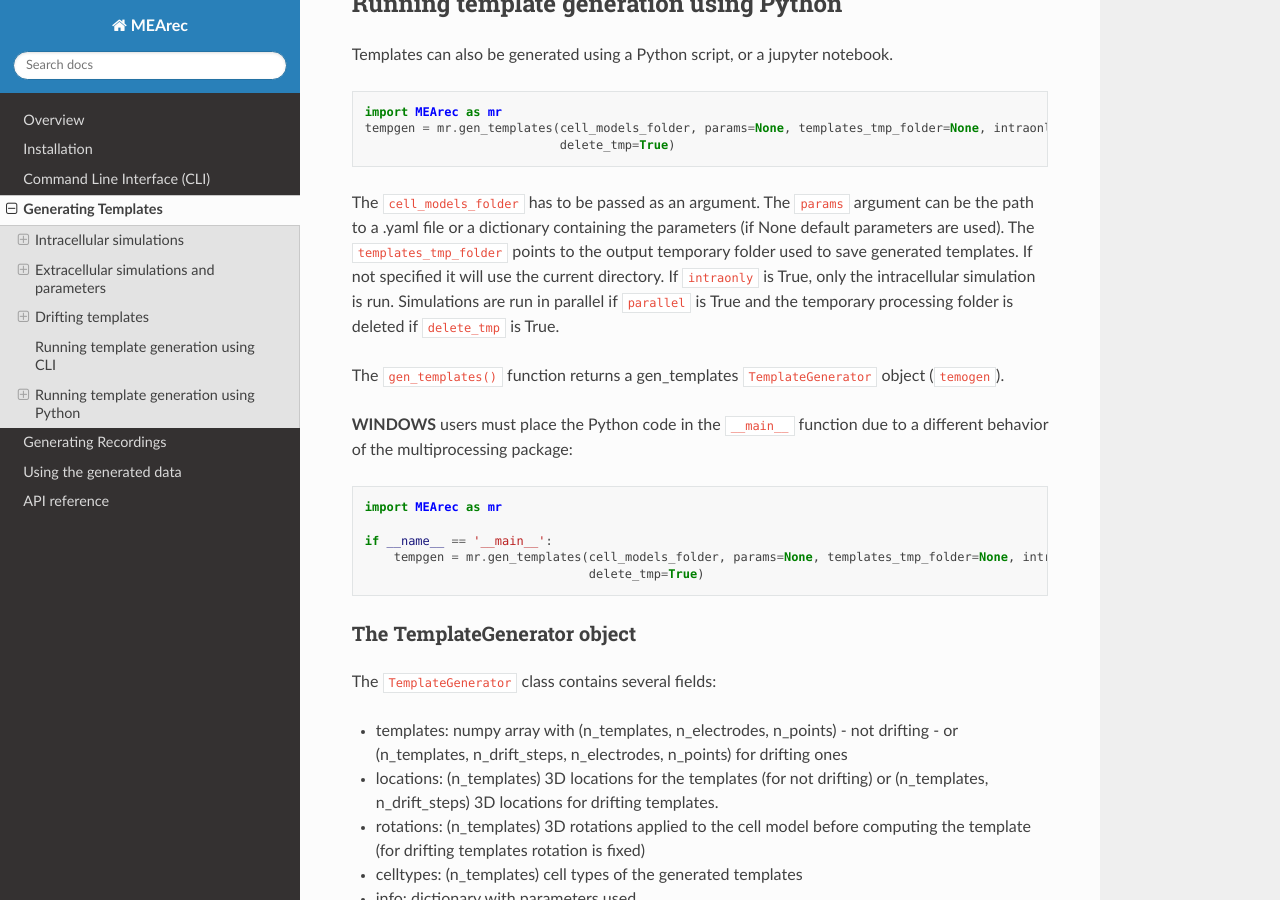
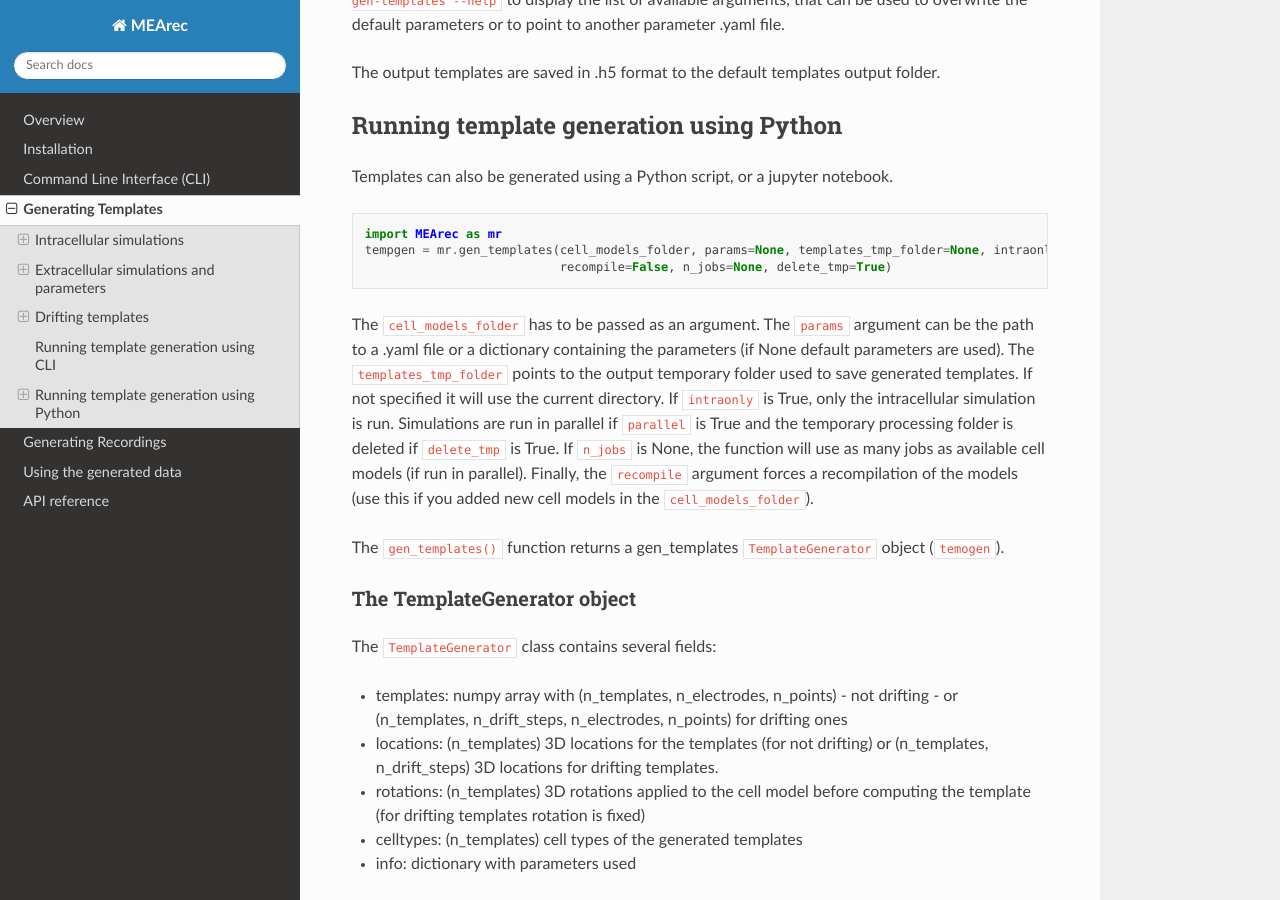
Before and after one commit to SpikeInterface/MEArec, a Sphinx documentation site: the page built from docs/generate_templates.rst, in a window 1280 px wide and 900 px high, scrolled down 2936 px. Built offline with Sphinx 7.4.7 and the Read the Docs theme 2.0.0, drawn with Linux system fonts in a browser that asks for light colours; some of the changed text lies outside the part shown.

Commit message:
Updated template generation section

```diff
--- a/docs/generate_templates.rst
+++ b/docs/generate_templates.rst
@@ -10,7 +10,12 @@
 The current version (1.0.4) only supports biophysical multi-compartment models from the
 Neocortical Microcircuit Collaboration Portal `(NMC) <https://bbp.epfl.ch/nmc-portal/welcome>`_.
 A set of 13 cell models from layer 5 is included in the basic installation and copied in
-:code:`.config/mearec/cell_models/bbp`.
+:code:`.config/mearec/cell_models/bbp`. In order to add more cell models, you can simply download the zip files from
+the `download <https://bbp.epfl.ch/nmc-portal/downloads>`_ page, move them to the cell model folder (which can be
+retrieved with the :code:`mearec default-config` command or with the Python code:
+:code:`mr.get_default_cell_models_folder()`), and unzip them.
+Note also custom models cane be used. In `this notebook <https://github.com/alejoe91/MEArec/blob/master/notebooks/generate_recordings_with_allen_models.ipynb>`_ we show how to use models from the
+`Allen database <https://celltypes.brain-map.org/>`_ to build templates (and recordings).
 
 Templates are generated in two steps:
 
@@ -146,27 +151,19 @@
 
     import MEArec as mr
     tempgen = mr.gen_templates(cell_models_folder, params=None, templates_tmp_folder=None, intraonly=False, parallel=True,
-                               delete_tmp=True)
+                               recompile=False, n_jobs=None, delete_tmp=True)
 
 The :code:`cell_models_folder` has to be passed as an argument. The :code:`params` argument can be the path to a .yaml
 file or a dictionary containing the parameters (if None default parameters are used). The :code:`templates_tmp_folder`
 points to the output temporary folder used to save generated templates. If not specified it will use the current directory.
 If :code:`intraonly` is True, only
 the intracellular simulation is run. Simulations are run in parallel if :code:`parallel` is True and the temporary
-processing folder is deleted if :code:`delete_tmp` is True.
+processing folder is deleted if :code:`delete_tmp` is True. If :code:`n_jobs` is None, the function will use as many jobs
+as available cell models (if run in parallel). Finally, the :code:`recompile` argument forces a recompilation of the
+models (use this if you added new cell models in the :code:`cell_models_folder`).
 
 The :code:`gen_templates()` function returns a gen_templates :code:`TemplateGenerator` object (:code:`temogen`).
 
-**WINDOWS** users must place the Python code in the :code:`__main__` function due to a different behavior of the
-multiprocessing package:
-
-.. code-block:: python
-
-    import MEArec as mr
-
-    if __name__ == '__main__':
-        tempgen = mr.gen_templates(cell_models_folder, params=None, templates_tmp_folder=None, intraonly=False, parallel=True,
-                                   delete_tmp=True)
 
 The TemplateGenerator object
 ~~~~~~~~~~~~~~~~~~~~~~~~~~~~
--- a/docs/installation.rst
+++ b/docs/installation.rst
@@ -90,6 +90,7 @@
       --help  Show this message and exit.
 
     Commands:
+      available-probes        Print available probes.
       default-config          Print default configurations.
       gen-recordings          Generates RECORDINGS from TEMPLATES.
       gen-templates           Generates TEMPLATES with biophysical simulation.
```
